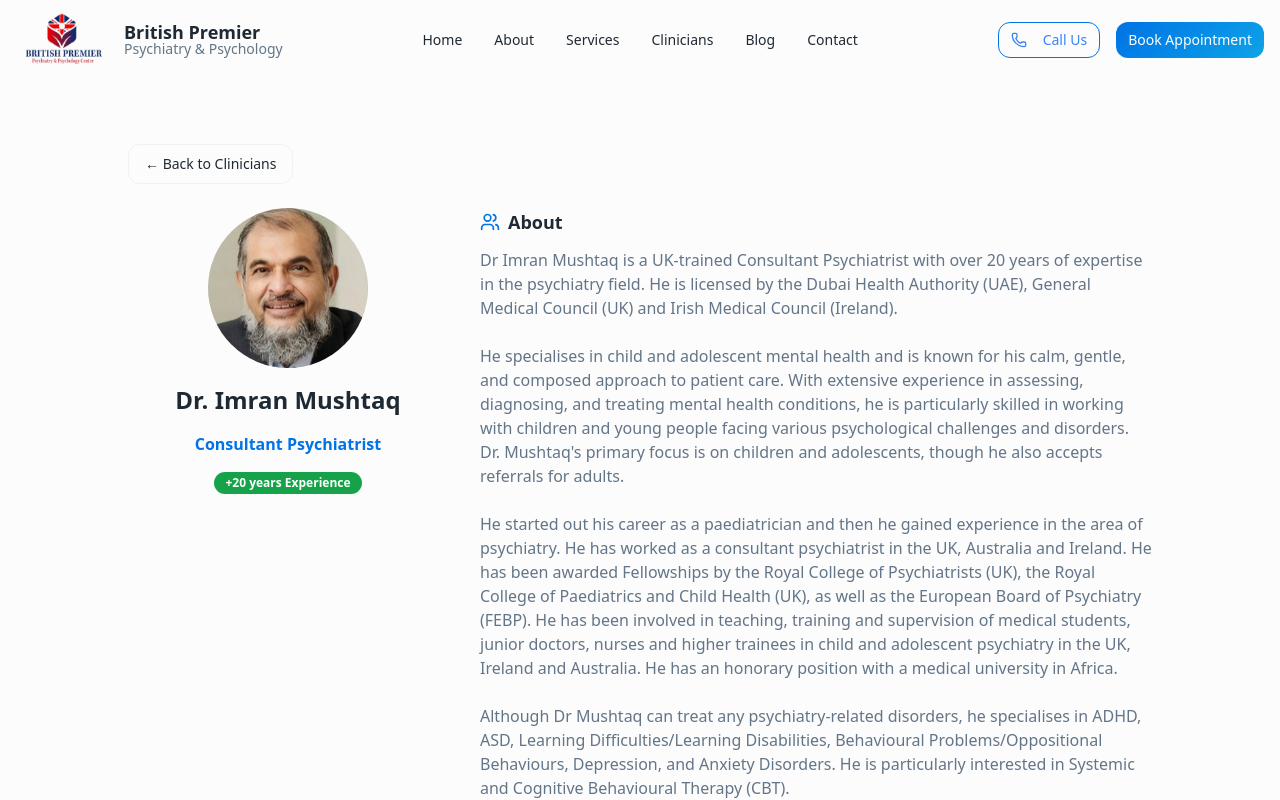
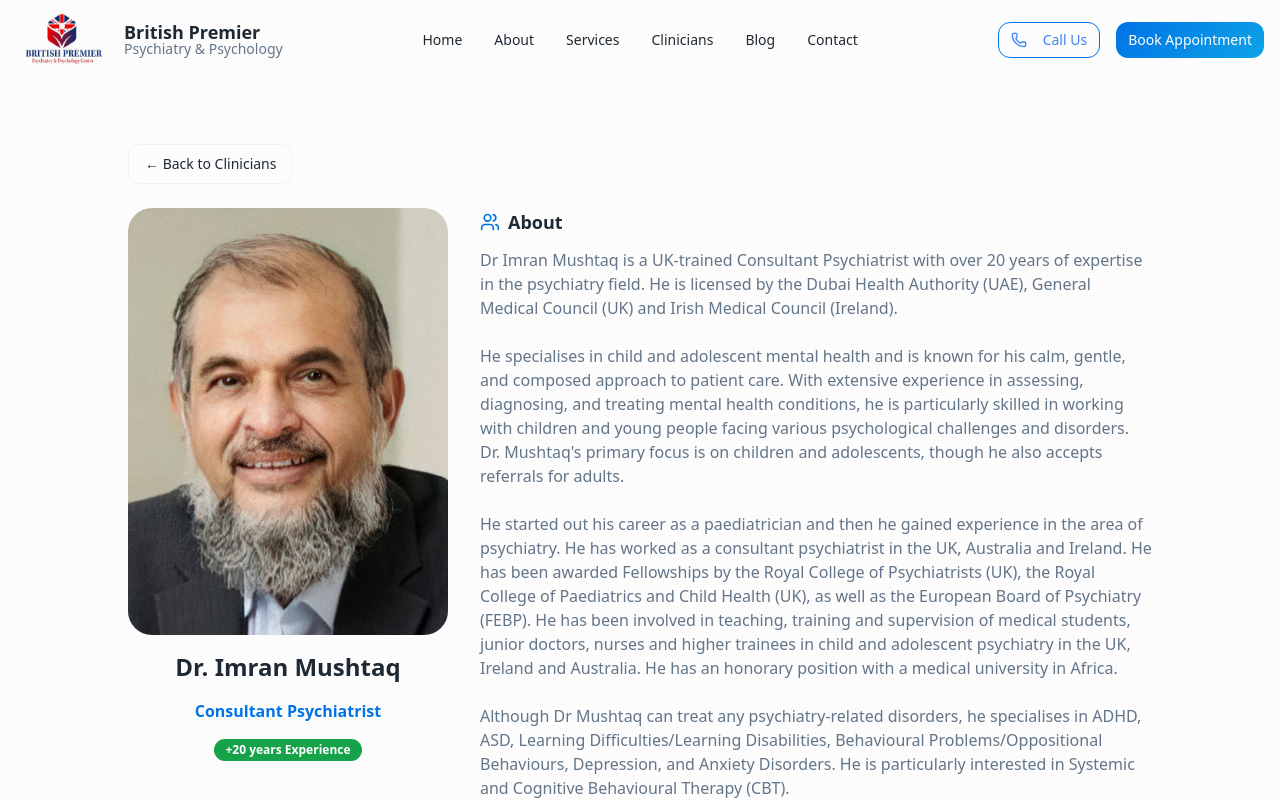
Before and after one commit to rxaxhim/British-Premier-Clinic, a React (Vite) app: page /clinicians/1 in a window 1280 px wide. Shown: the top 800 px of the page. Built offline with nearby package versions, Linux system fonts and the light colour scheme.

Commit message:
fix copy link photo

```diff
--- a/src/pages/ClinicianProfilePage.tsx
+++ b/src/pages/ClinicianProfilePage.tsx
@@ -29,17 +29,21 @@ export default function ClinicianProfilePage() {
 
           {/* LEFT SIDE */}
           <div className="space-y-4 text-center">
-            <Avatar className="w-40 h-40 mx-auto">
-              <AvatarImage
-                src={clinician.image}
-                alt={clinician.name}
-                className="object-cover w-full h-full"
-              />
-              <AvatarFallback className="text-2xl font-bold">
-                {clinician.name.split(" ").map((n) => n[0]).join("")}
-              </AvatarFallback>
-            </Avatar>
-
+            <div className="w-full aspect-[3/4] rounded-xl overflow-hidden mb-4">
+              {clinician.image ? (
+                <img
+                  src={clinician.image}
+                  alt={clinician.name}
+                  className="w-full h-full object-cover object-top"
+                />
+              ) : (
+                <div className="w-full h-full bg-muted flex items-center justify-center">
+                  <span className="text-3xl font-bold text-muted-foreground">
+                    {clinician.name.split(" ").map((n) => n[0]).join("")}
+                  </span>
+                </div>
+              )}
+            </div>
             <h1 className="text-2xl font-bold">{clinician.name}</h1>
             <p className="text-primary font-semibold">{clinician.title}</p>
 
```
